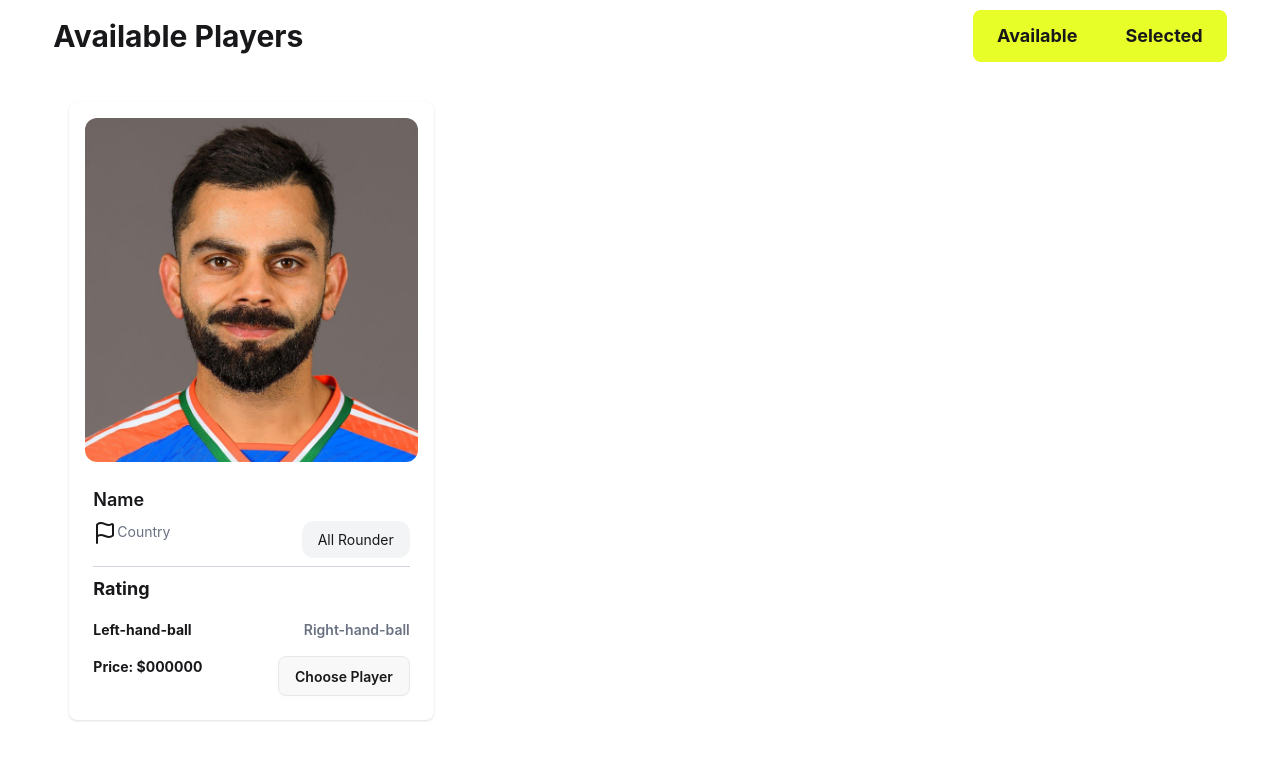
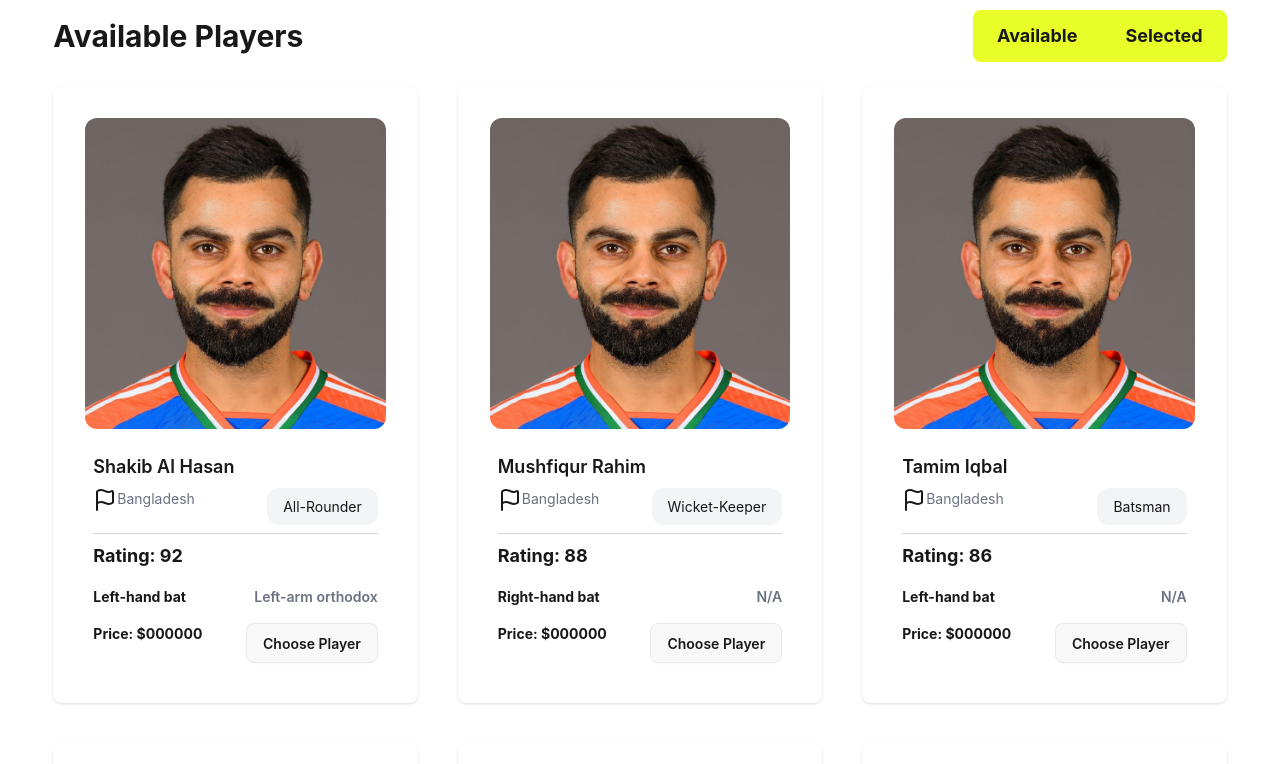
Before and after one commit to SaiedAlMasud/BPL-Dream-11, a React (Vite) app: page / in a window 1280 px wide. Shown: the part 536-1300 px from the top of the page. Before the commit the page ends 1272 px from the top, so only its background shows below. Built offline with nearby package versions, Linux system fonts and the light colour scheme.

Commit message:
All player displayed from json data

```diff
--- a/src/App.jsx
+++ b/src/App.jsx
@@ -3,11 +3,11 @@ import './App.css'
 import Banner from './components/Homepage/Banner/Banner'
 import Navbar from './components/Navbar/Navbar'
 import Player from './components/players/Player'
-import AvailablePlayers from './components/players/PlayerBtn'
+import PlayerBtn from './components/players/PlayerBtn'
 
 const fetchPlayers = async () => {
   const res = await fetch("/data.json");
-  return res;
+  return res.json();
 }
 
 function App() {
@@ -18,12 +18,10 @@ function App() {
     <div className="max-w-11/12 m-auto">
       <Navbar />
       <Banner />
-      <AvailablePlayers />
-      <div className="grid grid-cols-1 md:grid-cols-3 gap-6 p-4">
-        <Suspense fallback={<div>Loading...</div>}>
-          <Player playerPromise={playerPromise} />
-        </Suspense>
-      </div>
+      <PlayerBtn />
+      <Suspense fallback={<div>Loading...</div>}>
+        <Player playerPromise={playerPromise} />
+      </Suspense>
     </div>
   )
 
--- /dev/null
+++ b/src/components/availablePlayers/AvailablePlayers.jsx
@@ -0,0 +1,43 @@
+import { Flag } from "lucide-react";
+import React from "react";
+const AvailablePlayers = ({ playerData }) => {
+    return (
+        <div className="grid grid-cols-1 md:grid-cols-2 lg:grid-cols-3 gap-10">
+            {playerData.map((player, index) => (
+                <div key={index} className="card bg-base-100 shadow-sm p-4">
+                    <figure className="px-4 pt-4">
+                        <img
+                            src="/src/assets/virat-koholi.jpg"
+                            alt={player.playername}
+                            className="rounded-xl" />
+                    </figure>
+                    <div className="card-body">
+                        <h2 className="card-title">{player.playername}</h2>
+                        <div className="flex justify-between">
+                            <Flag />
+                            <p className="text-gray-500">{player.playerCountry}</p>
+                            <div className="px-4 py-2 bg-gray-100 rounded-xl">
+                                <p>{player.playerType}</p>
+                            </div>
+                        </div>
+                        <hr className="text-gray-300" />
+                        <div className="">
+                            <p className="text-lg font-bold">Rating: {player.rating}</p>
+                            <div className="flex justify-between my-4">
+                                <p className="text-md font-bold">{player.battingstyle}</p>
+                                <span className="text-md font-semibold text-gray-500">{player.bowlingStyle}</span>
+                            </div>
+                            <div className="flex justify-between gap-10">
+                                <p className="text-md font-bold">Price: $000000</p>
+                                <button className="btn rounded-lg">Choose Player</button>
+                            </div>
+
+                        </div>
+                    </div>
+                </div>
+            ))
+            }
+        </div>
+    );
+};
+export default AvailablePlayers;
--- a/src/components/players/Player.jsx
+++ b/src/components/players/Player.jsx
@@ -1,39 +1,9 @@
-import { Flag } from "lucide-react";
 import React, { use } from "react";
+import AvailablePlayers from "../availablePlayers/AvailablePlayers";
 const Player = ({playerPromise}) => {
 const playerData = use(playerPromise);
     return (
-        <div className="card bg-base-100 shadow-sm">
-            <figure className="px-4 pt-4">
-                <img
-                    src="/src/assets/virat-koholi.jpg"
-                    alt="Shoes"
-                    className="rounded-xl" />
-            </figure>
-            <div className="card-body">
-                <h2 className="card-title">Name</h2>
-                <div className="flex justify-between">
-                    <Flag />
-                    <p className="text-gray-500"> Country</p>
-                    <div className="px-4 py-2 bg-gray-100 rounded-xl">
-                        <p>All Rounder</p>
-                    </div>
-                </div>
-                <hr className="text-gray-300" />
-                <div className="">
-                    <p className="text-lg font-bold">Rating</p>
-                    <div className="flex justify-between my-4">
-                        <p className="text-md font-bold">Left-hand-ball</p>
-                        <span className="text-md font-semibold text-gray-500">Right-hand-ball</span>
-                    </div>
-                    <div className="flex justify-between gap-10">
-                        <p className="text-md font-bold">Price: $000000</p>
-                        <button className="btn rounded-lg">Choose Player</button>
-                    </div>
-
-                </div>
-            </div>
-        </div>
+        <AvailablePlayers playerData={playerData} />
     );
 }
 export default Player;
--- a/src/components/players/PlayerBtn.jsx
+++ b/src/components/players/PlayerBtn.jsx
@@ -1,5 +1,5 @@
 import React from "react";
-const AvailablePlayers = () => {
+const PlayerBtn = () => {
     return (
         <div className="flex justify-between mt-3 mb-6 items-center">
             <h1 className="text-3xl font-bold">Available Players</h1>
@@ -10,4 +10,4 @@ const AvailablePlayers = () => {
         </div>
     );
 }
-export default AvailablePlayers;
+export default PlayerBtn;
```
